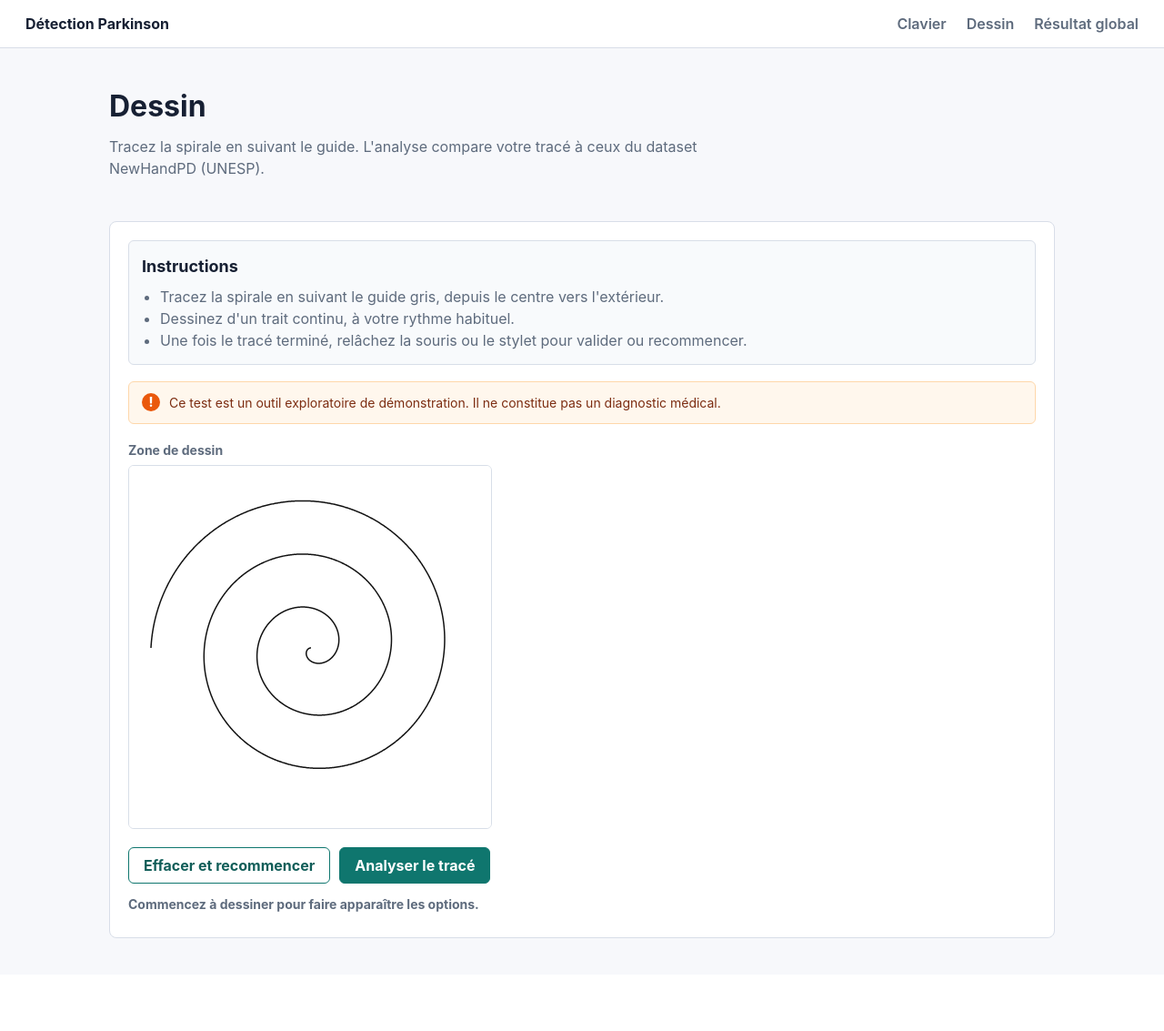
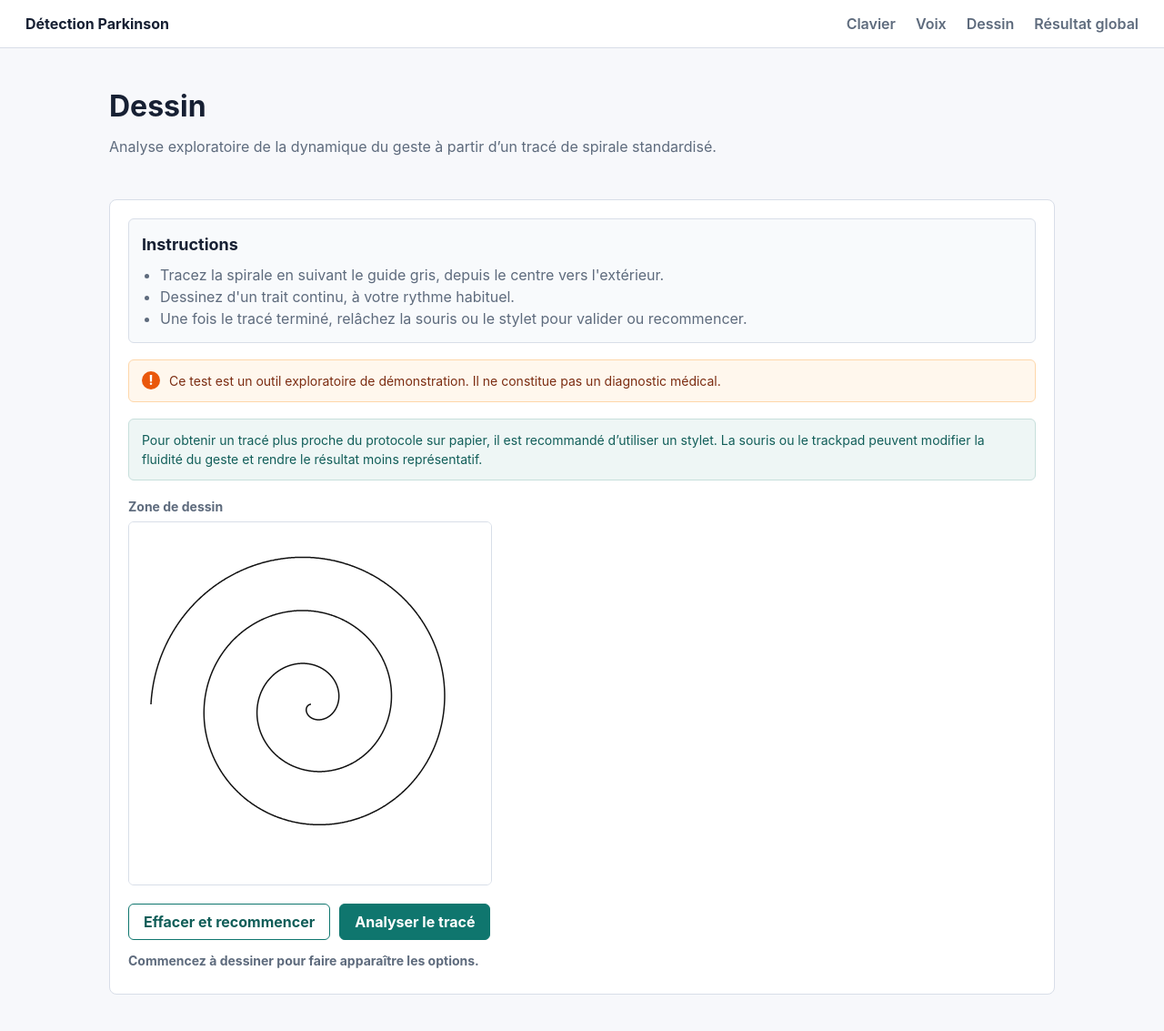
Before and after one commit to Lelestar/multimodal-parkinson-detection, a Flask app: page /drawing in a window 1280 px wide. Shown: the whole page at 91% size. Before the commit the page ends 1031 px from the top, so only its background shows below. Run offline with Flask 3, Linux system fonts and the light colour scheme.

Commit message:
Finalize multimodal interface and voice model

```diff
--- a/app/templates/base.html
+++ b/app/templates/base.html
@@ -11,6 +11,7 @@
       <a class="brand" href="{{ url_for('index') }}">Détection Parkinson</a>
       <nav>
         <a href="{{ url_for('keyboard.keyboard_page') }}">Clavier</a>
+        <a href="{{ url_for('voice.voice_page') }}">Voix</a>
         <a href="{{ url_for('drawing.drawing_page') }}">Dessin</a>
         <a href="{{ url_for('results') }}">Résultat global</a>
       </nav>
--- a/app/templates/drawing.html
+++ b/app/templates/drawing.html
@@ -6,7 +6,7 @@
 <section class="page-section keyboard-layout">
   <div class="section-header">
     <h1>Dessin</h1>
-    <p>Tracez la spirale en suivant le guide. L'analyse compare votre tracé à ceux du dataset NewHandPD (UNESP).</p>
+    <p>Analyse exploratoire de la dynamique du geste à partir d’un tracé de spirale standardisé.</p>
   </div>
 
   <div class="test-panel">
@@ -22,6 +22,10 @@
     <p class="notice-note" aria-label="Avertissement">
       <span aria-hidden="true">!</span>
       Ce test est un outil exploratoire de démonstration. Il ne constitue pas un diagnostic médical.
+    </p>
+
+    <p class="protocol-note" aria-label="Note protocole">
+      Pour obtenir un tracé plus proche du protocole sur papier, il est recommandé d’utiliser un stylet. La souris ou le trackpad peuvent modifier la fluidité du geste et rendre le résultat moins représentatif.
     </p>
 
     <label class="field-label">Zone de dessin</label>
--- a/app/templates/index.html
+++ b/app/templates/index.html
@@ -6,7 +6,7 @@
 <section class="page-section">
   <div class="section-header">
     <h1>Évaluation multimodale</h1>
-    <p>Interface de démonstration pour tester plusieurs modalités et fusionner leurs scores sans fournir de diagnostic médical.</p>
+    <p>Interface de démonstration pour réaliser les tests clavier, voix et dessin, puis consulter une synthèse globale.</p>
     <div class="actions">
       <a class="button" href="{{ url_for('results') }}">Voir le résultat global</a>
     </div>
--- a/app/templates/results.html
+++ b/app/templates/results.html
@@ -14,6 +14,7 @@
     <p class="medical-note">Réalisez au moins un test avant de calculer un résultat global.</p>
     <div class="actions">
       <a class="button" href="{{ url_for('keyboard.keyboard_page') }}">Faire le test clavier</a>
+      <a class="button secondary" href="{{ url_for('voice.voice_page') }}">Faire le test voix</a>
       <a class="button secondary" href="{{ url_for('drawing.drawing_page') }}">Faire le test dessin</a>
     </div>
   </section>
--- a/src/modalities/voice/predictor.py
+++ b/src/modalities/voice/predictor.py
@@ -50,7 +50,7 @@ class VoicePredictor:
                 status="error",
                 confidence=0.0,
                 details={"model_path": str(self.model_path)},
-                warnings=["Modèle voix introuvable. Lancez d'abord le notebook pour exporter le modèle."],
+                warnings=["Modèle voix introuvable. Vérifiez que models/voice_parkinson_xgb.joblib est présent."],
             )
 
         try:
```
Also changed, not shown: docs/voice/synthese_voice.md (+1 -3 lines), models/README.md, notebooks/voice/README.md, src/modalities/voice/README.md, 1 other file.
